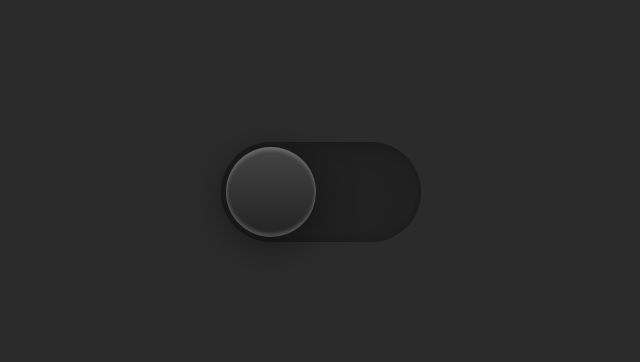
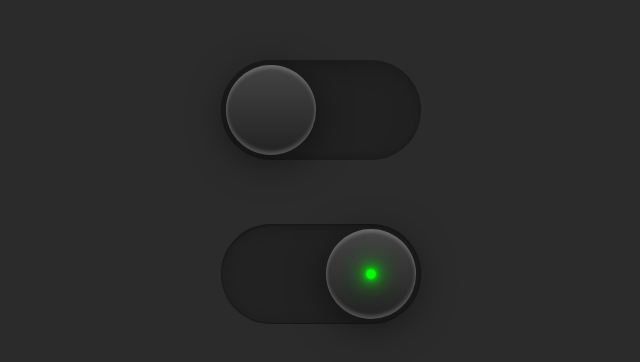
Before and after one commit to sergiu-szatmari/custom-web-components, a plain HTML site: page toggles/index.html in a window 1280 px wide. Shown: the part 208-570 px from the top of the page, without its empty margins (319-959 px from the left). Drawn offline with Linux system fonts and the light colour scheme.

Commit message:
New toggle type added

```diff
--- a/toggles/index.html
+++ b/toggles/index.html
@@ -13,6 +13,12 @@
         <div id="toggle">
             <i class="indicator"></i>
         </div>
+
+        <label id="checkbox">
+            <input type="checkbox" checked>
+            <span></span>
+            <i class="indicator"></i>
+        </label>
     </section>
 
     <script>
@@ -20,9 +26,12 @@
 
         const section = $('section');
         const toggle = $('#toggle');
+        const checkbox = $('#checkbox');
+
         toggle.onclick = function() {
             toggle.classList.toggle('active');
             section.classList.toggle('active');
+            checkbox.classList.toggle('active')
         }
     </script>
 </body>
--- a/toggles/styles.scss
+++ b/toggles/styles.scss
@@ -7,16 +7,37 @@
 :root {
     --toggle-width: 200px;
     --toggle-height: 100px;
+    --toggle-bg: #222;
+
+    --toggle-dot-width: 10px;
+    --toggle-dot-height: 10px;
 }
 
 section {
     &.active { background: #f8f8f8; }
 
     display: flex;
+    flex-direction: column;
     justify-content: center;
     align-items: center;
     height: 100vh;
     background: #2b2b2b;
+    gap: 64px;
+
+    .indicator {
+        position: absolute;
+        top: 0;
+        left: 0;
+        width: calc(var(--toggle-width) / 2);
+        height: var(--toggle-height);
+        background: linear-gradient(to bottom, #444, #222);
+        border-radius: 50%;
+        transform: scale(.9);
+        box-shadow: 0 8px 40px rgba(0, 0, 0, 0.5),
+                    inset 0 4px 4px rgba(255, 255, 255, 0.2),
+                    inset 0 -4px 4px rgba(255, 255, 255, 0.2);
+        transition: .5s;
+    }
 
     #toggle {
         position: relative;
@@ -24,27 +45,12 @@ section {
         width: var(--toggle-width);
         height: var(--toggle-height);
         border-radius: 160px;
-        background: #222;
+        background: var(--toggle-bg);
         transition: .5s;
         cursor: pointer;
         box-shadow: inset 0 8px 60px rgba(0, 0, 0, 0.1),
                     inset 0 8px 8px rgba(0, 0, 0, 0.1),
                     inset 0 -4px 4px rgba(0, 0, 0, 0.1);
-
-        .indicator {
-            position: absolute;
-            top: 0;
-            left: 0;
-            width: calc(var(--toggle-width) / 2);
-            height: var(--toggle-height);
-            background: linear-gradient(to bottom, #444, #222);
-            border-radius: 50%;
-            transform: scale(.9);
-            box-shadow: 0 8px 40px rgba(0, 0, 0, 0.5),
-                        inset 0 4px 4px rgba(255, 255, 255, 0.2),
-                        inset 0 -4px 4px rgba(255, 255, 255, 0.2);
-            transition: .5s;
-        }
 
         &.active {
             background: #fff;
@@ -61,4 +67,90 @@ section {
             }
         }
     }
+
+
+    #checkbox {
+        position: relative;
+        cursor: pointer;
+        transition: .5s;
+
+        input {
+            appearance: none;
+            display: none;
+
+        }
+
+        input:checked ~ .indicator {
+            left: calc(var(--toggle-width) / 2);
+
+            &::before {
+                background: #0f0;
+                border-radius: 50%;
+                transition: .5s;
+                box-shadow: 0 0 2px #0f0,
+                            0 0 5px #0f0,
+                            0 0 10px #0f0,
+                            0 0 15px #0f0,
+                            0 0 20px #0f0,
+                            0 0 25px #0f0,
+                            0 0 30px #0f0,
+                            0 0 40px #0f0;
+            }
+        }
+
+        span {
+            transition: .5s;
+            position: relative;
+            display: block;
+            width: var(--toggle-width);
+            height: var(--toggle-height);
+            border-radius: 160px;
+            background: var(--toggle-bg);
+            box-shadow: inset 0 2px 15px rgba(0, 0, 0, 0.2),
+                        inset 0 2px 2px rgba(0, 0, 0, 0.2),
+                        inset 0 -1px 1px rgba(0, 0, 0, 0.2);
+
+        }
+
+        .indicator::before {
+            content: '';
+            position: absolute;
+            top: 50%;
+            left: 50%;
+            transform: translate(-50%, -50%);
+            width: var(--toggle-dot-width);
+            height: var(--toggle-dot-height);
+            background: #f00;
+            border-radius: 50%;
+            transition: .5s ease;
+            box-shadow: 0 0 2px #f00,
+                        0 0 5px #f00,
+                        0 0 10px #f00,
+                        0 0 15px #f00,
+                        0 0 20px #f00,
+                        0 0 25px #f00,
+                        0 0 30px #f00,
+                        0 0 40px #f00;
+        }
+
+        &.active {
+            transition: .5s;
+            span {
+                transition: .5s;
+                background: #fff;
+                box-shadow: inset 0 2px 60px rgba(0, 0, 0, 0.1),
+                            inset 0 2px 8px rgba(0, 0, 0, 0.1),
+                            inset 0 -4px 4px rgba(0, 0, 0, 0.05);
+            }
+
+            .indicator {
+                transition: .5s;
+                left: calc(var(--toggle-width) / 2);
+                background: linear-gradient(to bottom, #eaeaea, #f9f9f9);
+                box-shadow: 0 8px 20px rgba(0, 0, 0, 0.5),
+                            inset 0 4px 4px rgba(255, 255 ,255, 0.2),
+                            inset 0 -4px 4px rgba(255, 255, 255, 0.2);
+            }
+        }
+    }
 }
```
Also changed, not shown: toggles/styles.css.
